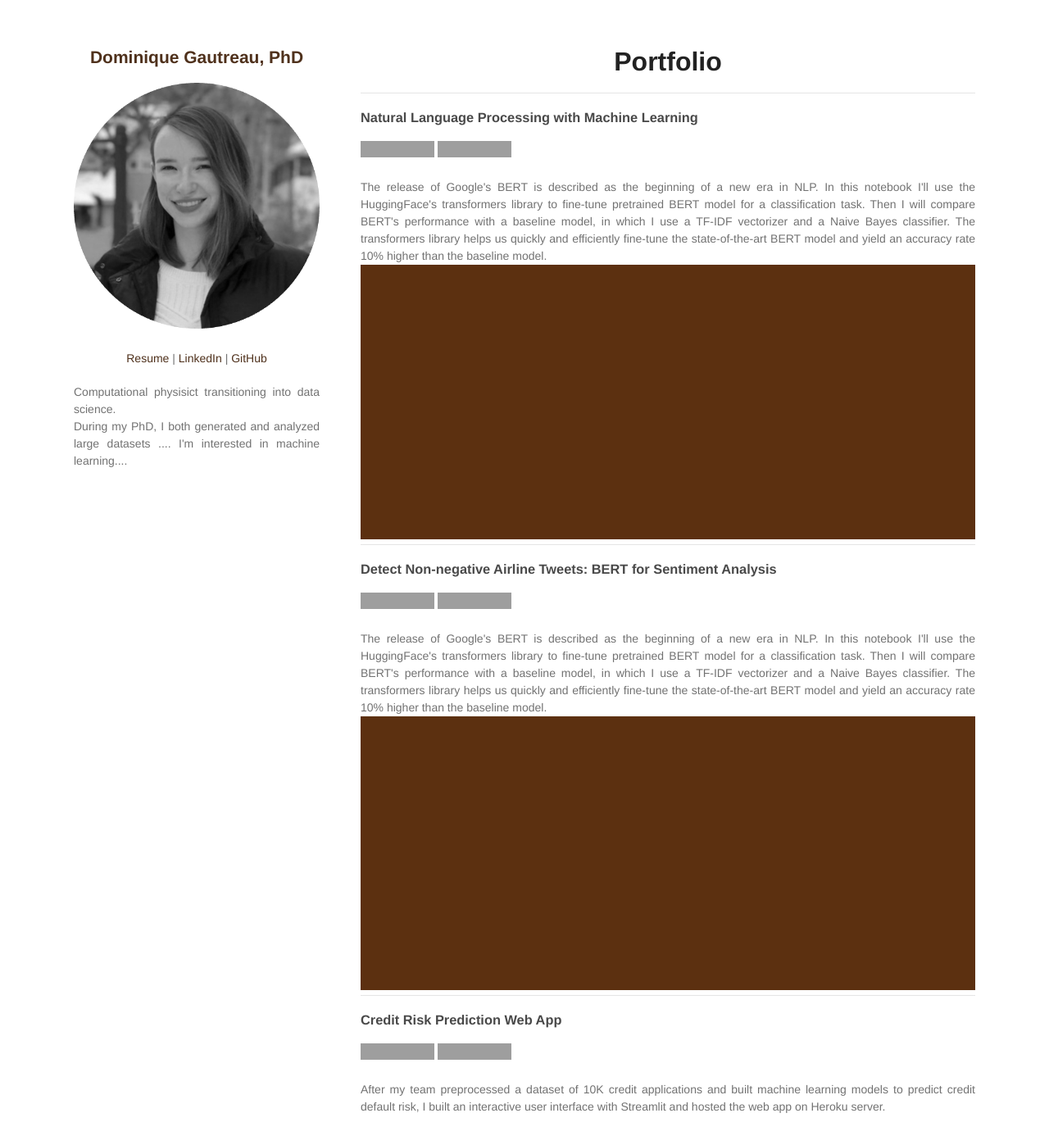
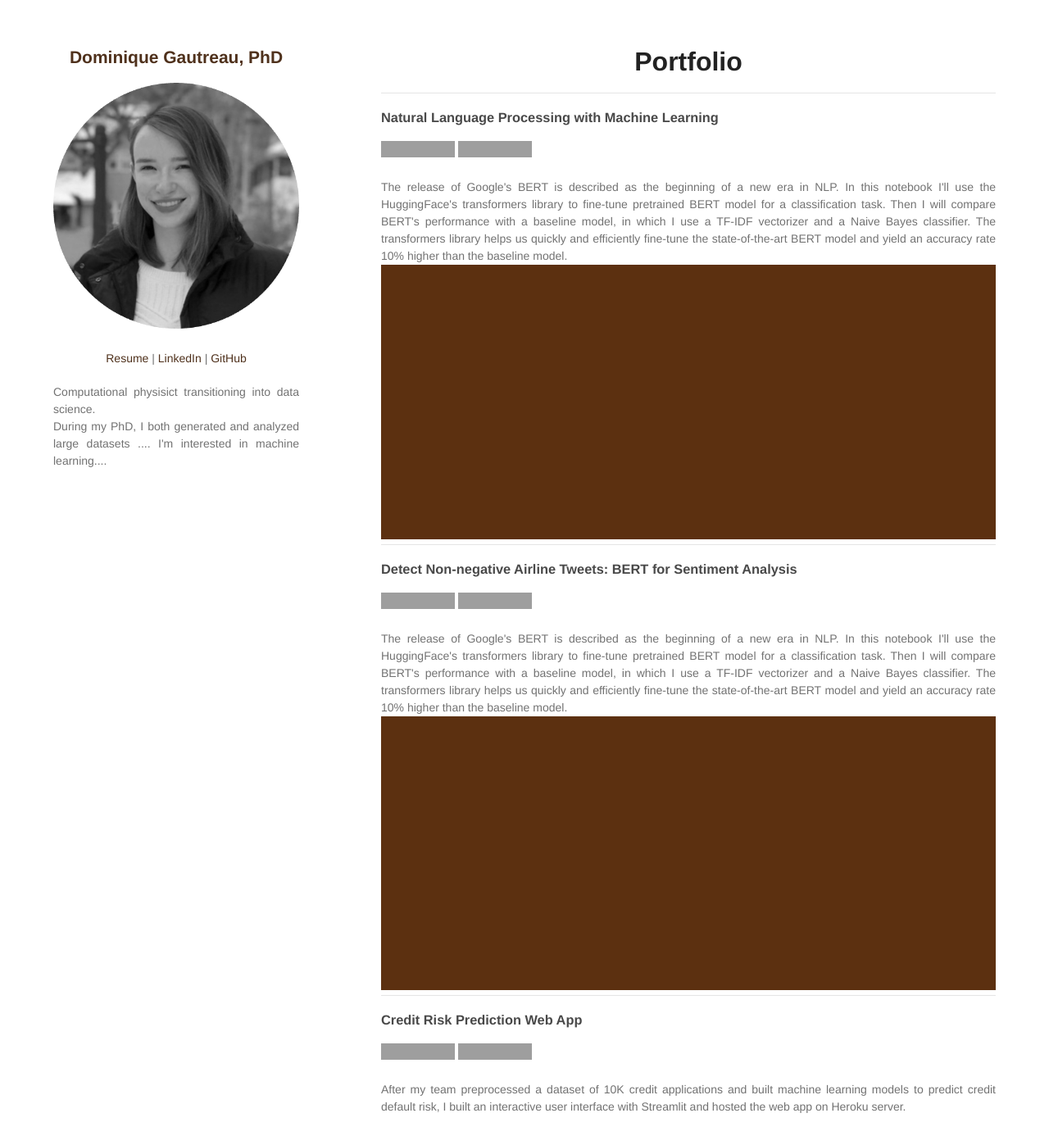
Before and after one commit to dgautreau/dgautreau.github.io, a Jekyll site: the page built from index.md, in a window 1280 px wide and 1400 px high. Shown: the top 1397 px of the window at 82% size. Built offline with Jekyll 4.4.1, drawn with Linux system fonts in a browser that asks for light colours; our own code applies the rules of GitHub Pages for plain Markdown files; grey boxes are pictures that could not be loaded.

Commit message:
Update jekyll-theme-minimal.scss

```diff
--- a/_sass/jekyll-theme-minimal.scss
+++ b/_sass/jekyll-theme-minimal.scss
@@ -61,7 +61,7 @@ a:hover small {
 }
 
 .wrapper {
-  width:1100px;
+  width:1150px;
   margin:0 auto;
 }
 
```
